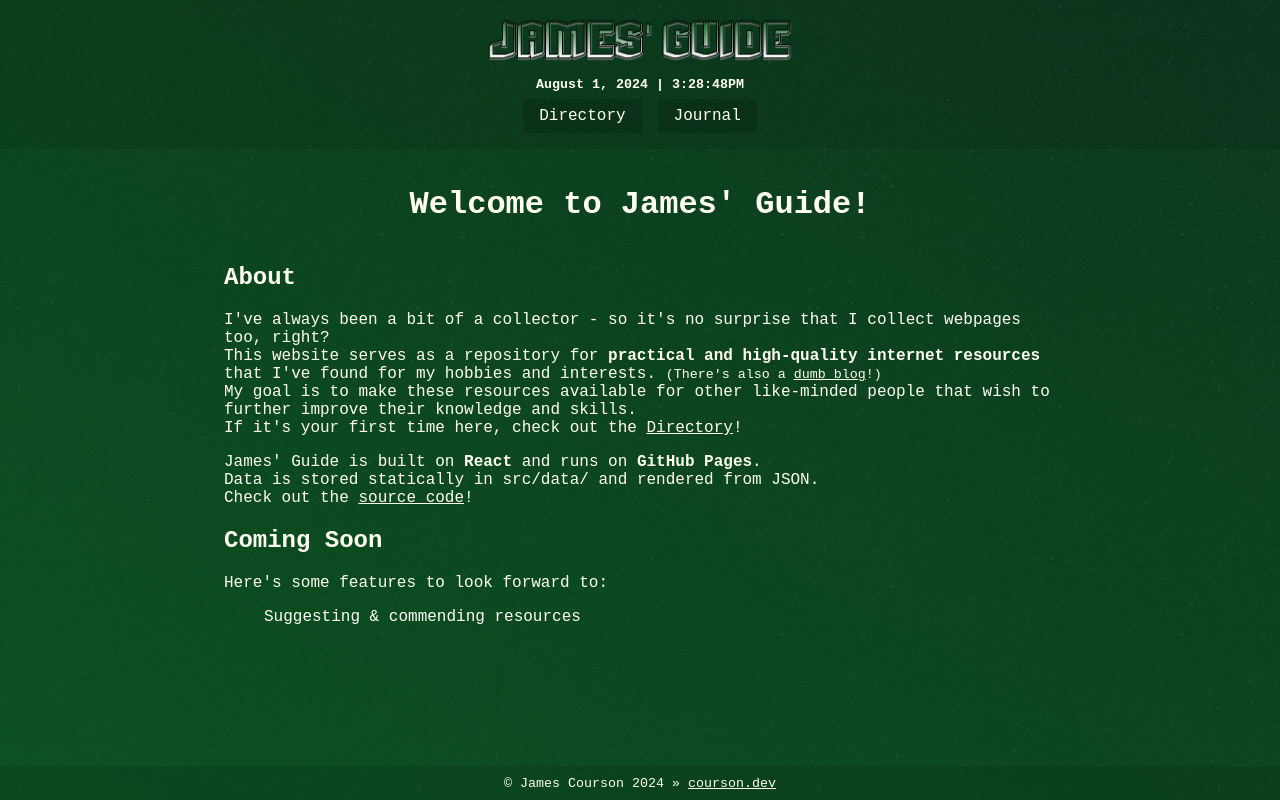
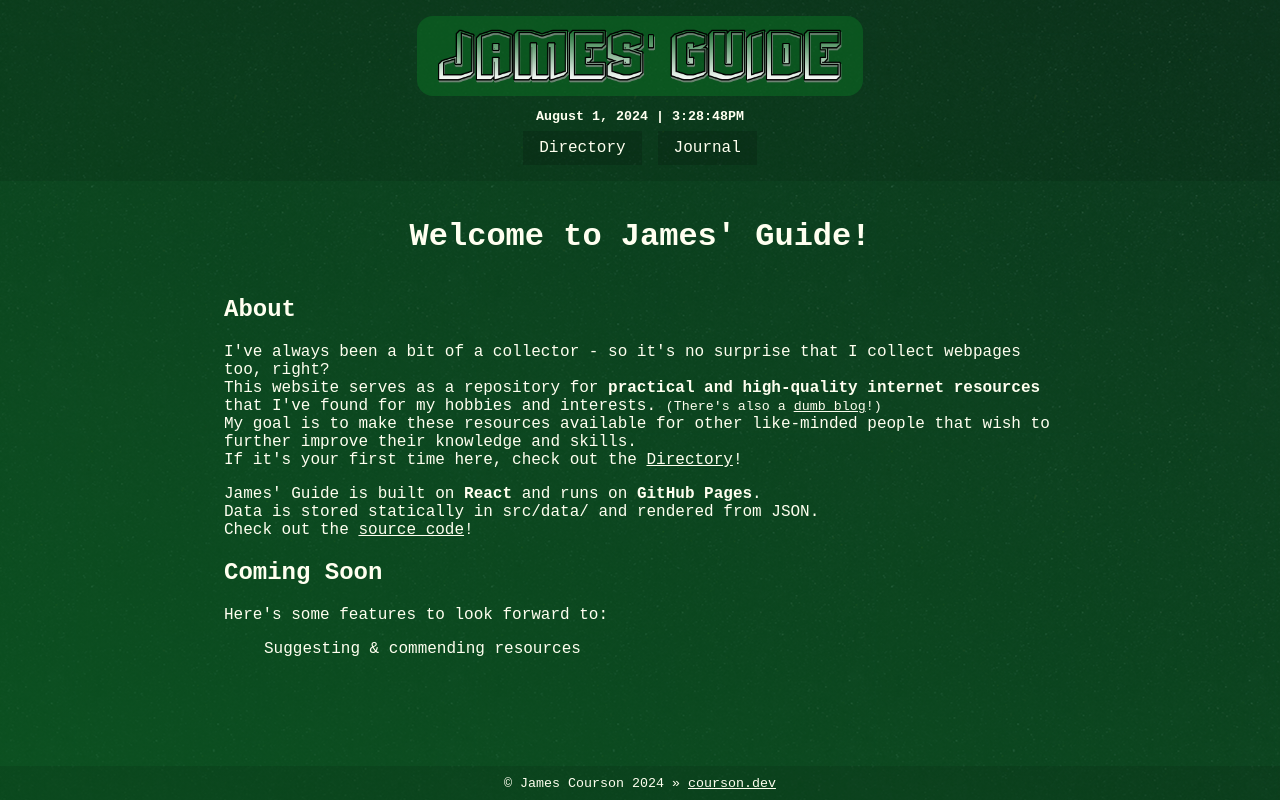
Before and after one commit to jamescourson/james.guide, a React (Vite) app: page / in a window 1280 px wide. Built offline with nearby package versions, Linux system fonts and the light colour scheme.

Commit message:
add logo outline

```diff
--- a/src/components/Header/header.css
+++ b/src/components/Header/header.css
@@ -7,8 +7,11 @@ header {
 }
 
 header img {
-  max-height: 3em;
+  max-height: 5vmax;
   margin-bottom: .5em;
+  background-color: rgba(11, 102, 35, 0.65);
+  border-radius: 1em;
+  padding: .5em 1em;
 }
 
 nav {
```
